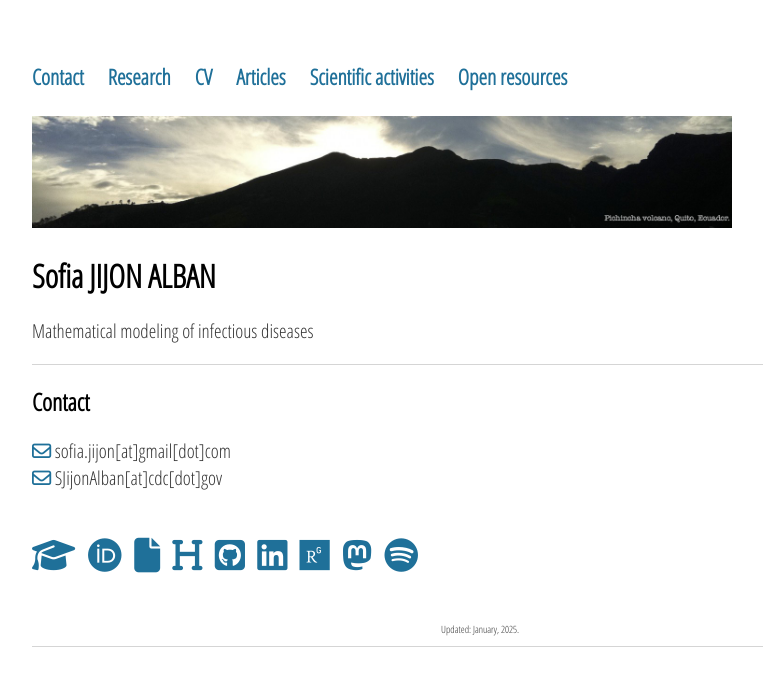
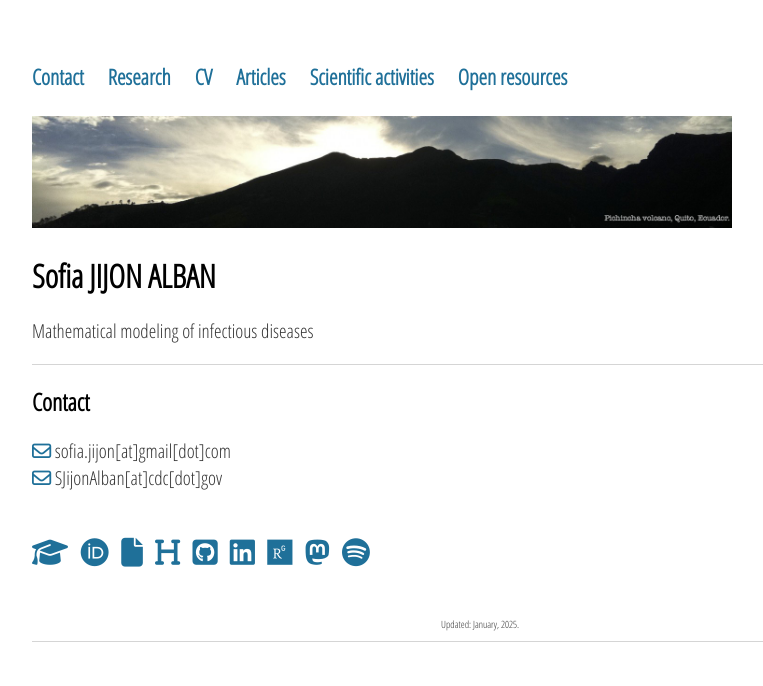
Before and after one commit to sjijon/sjijon.github.io, a Jekyll site: the page built from index.html, in a window 1280 px wide. Shown: the top 686 px of the page, without its empty margins (160-923 px from the left). Built offline with Jekyll 4.4.1, drawn with Linux system fonts in a browser that asks for light colours; nearby versions of some CDN libraries.

Commit message:
Smaller icons

```diff
--- a/index.html
+++ b/index.html
@@ -21,25 +21,25 @@ title: Sofia JIJON
 
 	<p>
 		<br>
-		<a href="https://scholar.google.fr/citations?user=0CT-3HgAAAAJ&hl" target="_blank"><i class="fa fa-graduation-cap " style="font-size: 1.8em" alt="Scholar"></i></a>
+		<a href="https://scholar.google.fr/citations?user=0CT-3HgAAAAJ&hl" target="_blank"><i class="fa fa-graduation-cap " style="font-size: 1.5em" alt="Scholar"></i></a>
 		&nbsp;
-		<a href="https://orcid.org/0000-0002-1292-0512" target="_blank"><i class="fab fa-orcid" style="font-size: 1.8em" alt="ORCID"></i></a>
+		<a href="https://orcid.org/0000-0002-1292-0512" target="_blank"><i class="fab fa-orcid" style="font-size: 1.5em" alt="ORCID"></i></a>
 		&nbsp;
-		<a href="https://www.webofscience.com/wos/author/record/AAG-4238-2021" target="_blank"> <i class="fa fa-file" style="font-size: 1.8em" alt="Web of Science"></i></a>
+		<a href="https://www.webofscience.com/wos/author/record/AAG-4238-2021" target="_blank"> <i class="fa fa-file" style="font-size: 1.5em" alt="Web of Science"></i></a>
 		&nbsp;
-		<a href="https://hal.archives-ouvertes.fr/sofia-jijon" target="_blank"><i class="fas fa-heading" style="font-size: 1.8em" alt="Hal"></i></a>
+		<a href="https://hal.archives-ouvertes.fr/sofia-jijon" target="_blank"><i class="fas fa-heading" style="font-size: 1.5em" alt="Hal"></i></a>
 		&nbsp;
-		<a href="https://github.com/sjijon" target="_blank"><i class="fa fa-github-square" aria-hidden="true" style="font-size: 1.8em" alt="Github"></i></a>
+		<a href="https://github.com/sjijon" target="_blank"><i class="fa fa-github-square" aria-hidden="true" style="font-size: 1.5em" alt="Github"></i></a>
 		&nbsp;
-		<a href="https://www.linkedin.com/in/sofiajijonalban/" target="_blank"><i class="fab fa-linkedin" style="font-size: 1.8em" alt="LinkedIn"></i></a>
+		<a href="https://www.linkedin.com/in/sofiajijonalban/" target="_blank"><i class="fab fa-linkedin" style="font-size: 1.5em" alt="LinkedIn"></i></a>
 		&nbsp;
-		<a href="https://www.researchgate.net/profile/Sofia_Jijon" target="_blank"><i class="fab fa-researchgate" style="font-size: 1.8em" alt="ResearchGate"></i></a>
+		<a href="https://www.researchgate.net/profile/Sofia_Jijon" target="_blank"><i class="fab fa-researchgate" style="font-size: 1.5em" alt="ResearchGate"></i></a>
 		&nbsp;
-		<!-- <a href="https://twitter.com/Sofia_Jijon" target="_blank"><i class="fab fa-twitter-square" style="font-size: 1.8em" alt="Twitter"></i></a> -->
+		<!-- <a href="https://twitter.com/Sofia_Jijon" target="_blank"><i class="fab fa-twitter-square" style="font-size: 1.5em" alt="Twitter"></i></a> -->
 		<!-- &nbsp; -->
-		<a rel="me" href="https://mathstodon.xyz/@sjijon" target="_blank"><i class="fab fa-mastodon" style="font-size: 1.8em" alt="Mastodon"></i></a>
+		<a rel="me" href="https://mathstodon.xyz/@sjijon" target="_blank"><i class="fab fa-mastodon" style="font-size: 1.5em" alt="Mastodon"></i></a>
 		&nbsp;
-		<a href="https://open.spotify.com/playlist/0Hv4VKYR3B2Jhw7QHSskMw?si=b63a047ad76649b9" target="_blank"><i class="fab fa-spotify" style="font-size: 1.8em" alt="Playlist"></i></a>
+		<a href="https://open.spotify.com/playlist/0Hv4VKYR3B2Jhw7QHSskMw?si=b63a047ad76649b9" target="_blank"><i class="fab fa-spotify" style="font-size: 1.5em" alt="Playlist"></i></a>
 		&nbsp;
 	</p>
 
```
